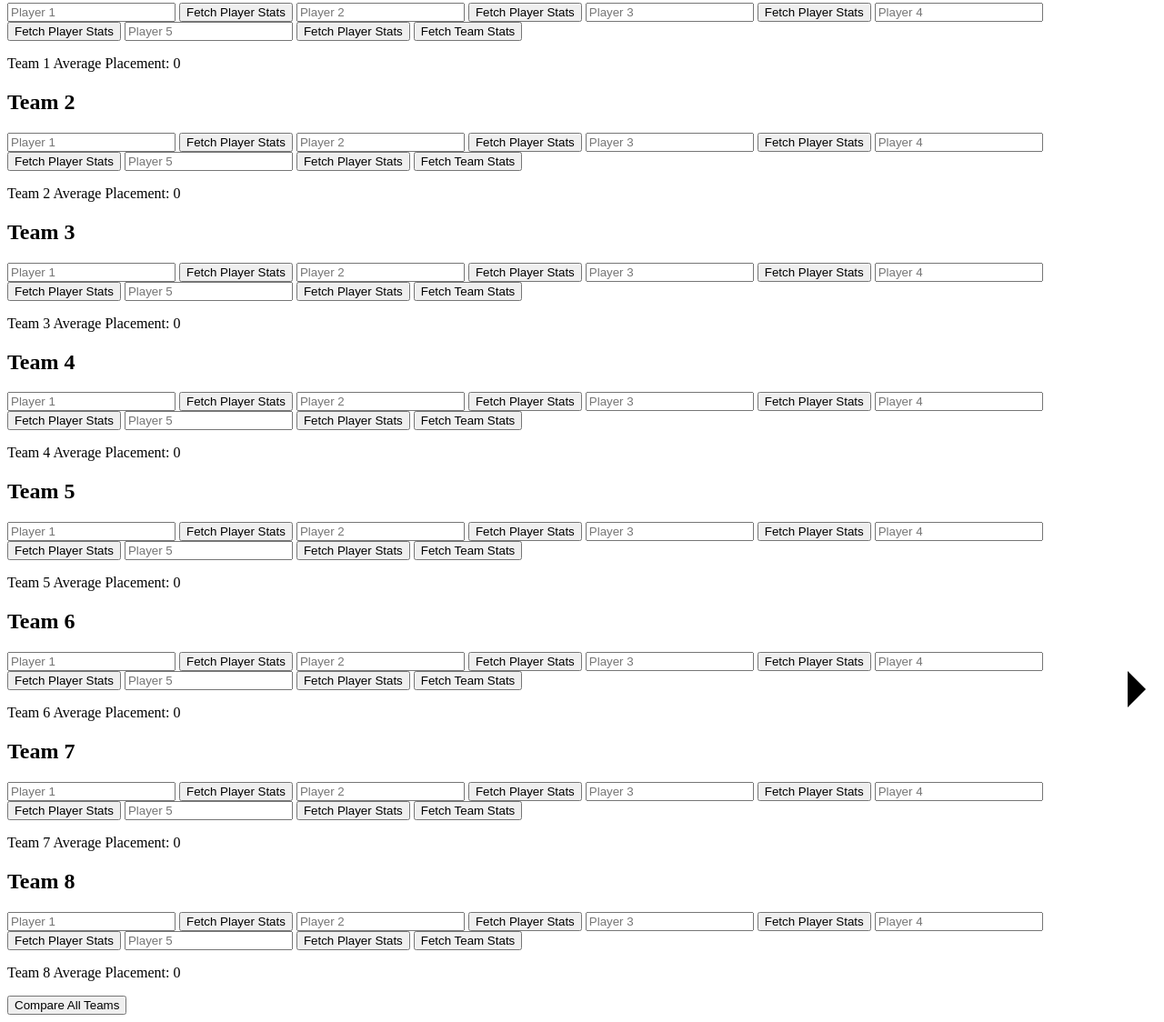
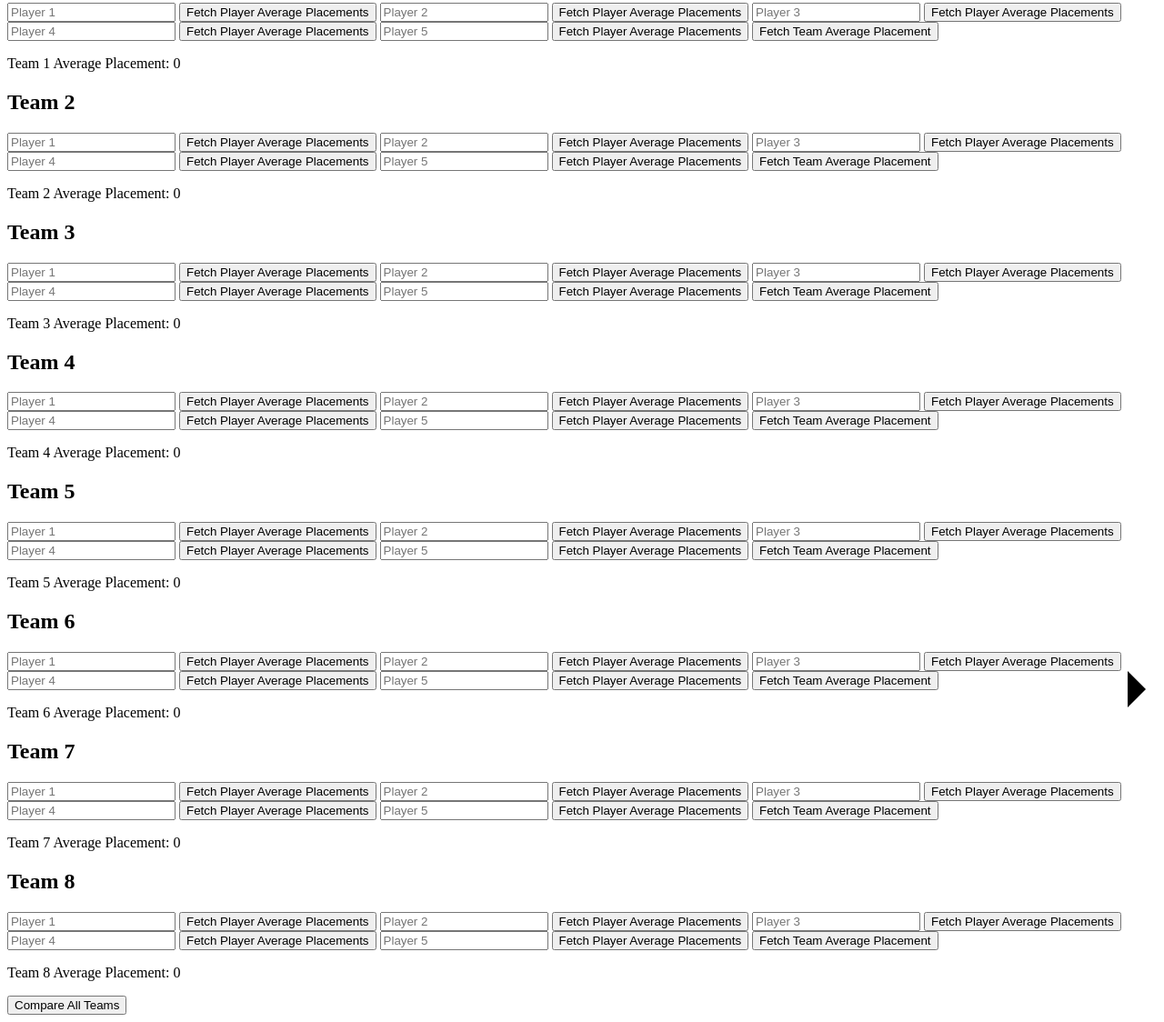
Before and after one commit to RandomNerd01/BlockWarsStats, a plain HTML site: page index1.html in a window 1280 px wide. Shown: the part 222-1346 px from the top of the page at 91% size. Drawn offline with Linux system fonts and the light colour scheme.

Commit message:
Update index1.html

```diff
--- a/index1.html
+++ b/index1.html
@@ -3,7 +3,7 @@
 <head>
     <meta charset="UTF-8">
     <meta name="viewport" content="width=device-width, initial-scale=1.0">
-    <title>BlockWars Player Stats</title>
+    <title>BlockWars Player Average Placements</title>
     <link rel="canonical" href="https://randomnerd01.github.io/BlockWarsStats/" />
     <link rel="stylesheet" href="styles.css">
     <style>
@@ -358,16 +358,16 @@
 <section id="team1">
     <h2>Team 1</h2>
     <input type="text" id="team1Player1" list="players" placeholder="Player 1">
-    <button class="fetchPlayerStatsBtn" data-team="1">Fetch Player Stats</button>
+    <button class="fetchPlayerStatsBtn" data-team="1">Fetch Player Average Placements</button>
     <input type="text" id="team1Player2" list="players" placeholder="Player 2">
-    <button class="fetchPlayerStatsBtn" data-team="1">Fetch Player Stats</button>
+    <button class="fetchPlayerStatsBtn" data-team="1">Fetch Player Average Placements</button>
     <input type="text" id="team1Player3" list="players" placeholder="Player 3">
-    <button class="fetchPlayerStatsBtn" data-team="1">Fetch Player Stats</button>
+    <button class="fetchPlayerStatsBtn" data-team="1">Fetch Player Average Placements</button>
     <input type="text" id="team1Player4" list="players" placeholder="Player 4">
-    <button class="fetchPlayerStatsBtn" data-team="1">Fetch Player Stats</button>
+    <button class="fetchPlayerStatsBtn" data-team="1">Fetch Player Average Placements</button>
     <input type="text" id="team1Player5" list="players" placeholder="Player 5">
-    <button class="fetchPlayerStatsBtn" data-team="1">Fetch Player Stats</button>
-    <button class="fetchTeamStatsBtn" data-team="1">Fetch Team Stats</button><br>
+    <button class="fetchPlayerStatsBtn" data-team="1">Fetch Player Average Placements</button>
+    <button class="fetchTeamStatsBtn" data-team="1">Fetch Team Average Placement</button><br>
     <p id="team1Points">Team 1 Average Placement: 0</p>
 </section>
 
@@ -376,16 +376,16 @@
 <section id="team2">
     <h2>Team 2</h2>
     <input type="text" id="team2Player1" list="players" placeholder="Player 1">
-    <button class="fetchPlayerStatsBtn" data-team="2">Fetch Player Stats</button>
+    <button class="fetchPlayerStatsBtn" data-team="2">Fetch Player Average Placements</button>
     <input type="text" id="team2Player2" list="players" placeholder="Player 2">
-    <button class="fetchPlayerStatsBtn" data-team="2">Fetch Player Stats</button>
+    <button class="fetchPlayerStatsBtn" data-team="2">Fetch Player Average Placements</button>
     <input type="text" id="team2Player3" list="players" placeholder="Player 3">
-    <button class="fetchPlayerStatsBtn" data-team="2">Fetch Player Stats</button>
+    <button class="fetchPlayerStatsBtn" data-team="2">Fetch Player Average Placements</button>
     <input type="text" id="team2Player4" list="players" placeholder="Player 4">
-    <button class="fetchPlayerStatsBtn" data-team="2">Fetch Player Stats</button>
+    <button class="fetchPlayerStatsBtn" data-team="2">Fetch Player Average Placements</button>
     <input type="text" id="team2Player5" list="players" placeholder="Player 5">
-    <button class="fetchPlayerStatsBtn" data-team="2">Fetch Player Stats</button>
-    <button class="fetchTeamStatsBtn" data-team="2">Fetch Team Stats</button><br>
+    <button class="fetchPlayerStatsBtn" data-team="2">Fetch Player Average Placements</button>
+    <button class="fetchTeamStatsBtn" data-team="2">Fetch Team Average Placement</button><br>
     <p id="team2Points">Team 2 Average Placement: 0</p>
 </section>
 
@@ -395,16 +395,16 @@
 <section id="team3">
     <h2>Team 3</h2>
     <input type="text" id="team3Player1" list="players" placeholder="Player 1">
-    <button class="fetchPlayerStatsBtn" data-team="3">Fetch Player Stats</button>
+    <button class="fetchPlayerStatsBtn" data-team="3">Fetch Player Average Placements</button>
     <input type="text" id="team3Player2" list="players" placeholder="Player 2">
-    <button class="fetchPlayerStatsBtn" data-team="3">Fetch Player Stats</button>
+    <button class="fetchPlayerStatsBtn" data-team="3">Fetch Player Average Placements</button>
     <input type="text" id="team3Player3" list="players" placeholder="Player 3">
-    <button class="fetchPlayerStatsBtn" data-team="3">Fetch Player Stats</button>
+    <button class="fetchPlayerStatsBtn" data-team="3">Fetch Player Average Placements</button>
     <input type="text" id="team3Player4" list="players" placeholder="Player 4">
-    <button class="fetchPlayerStatsBtn" data-team="3">Fetch Player Stats</button>
+    <button class="fetchPlayerStatsBtn" data-team="3">Fetch Player Average Placements</button>
     <input type="text" id="team3Player5" list="players" placeholder="Player 5">
-    <button class="fetchPlayerStatsBtn" data-team="3">Fetch Player Stats</button>
-    <button class="fetchTeamStatsBtn" data-team="3">Fetch Team Stats</button><br>
+    <button class="fetchPlayerStatsBtn" data-team="3">Fetch Player Average Placements</button>
+    <button class="fetchTeamStatsBtn" data-team="3">Fetch Team Average Placement</button><br>
     <p id="team3Points">Team 3 Average Placement: 0</p>
 </section>
 
@@ -413,16 +413,16 @@
 <section id="team4">
     <h2>Team 4</h2>
     <input type="text" id="team4Player1" list="players" placeholder="Player 1">
-    <button class="fetchPlayerStatsBtn" data-team="4">Fetch Player Stats</button>
+    <button class="fetchPlayerStatsBtn" data-team="4">Fetch Player Average Placements</button>
     <input type="text" id="team4Player2" list="players" placeholder="Player 2">
-    <button class="fetchPlayerStatsBtn" data-team="4">Fetch Player Stats</button>
+    <button class="fetchPlayerStatsBtn" data-team="4">Fetch Player Average Placements</button>
     <input type="text" id="team4Player3" list="players" placeholder="Player 3">
-    <button class="fetchPlayerStatsBtn" data-team="4">Fetch Player Stats</button>
+    <button class="fetchPlayerStatsBtn" data-team="4">Fetch Player Average Placements</button>
     <input type="text" id="team4Player4" list="players" placeholder="Player 4">
-    <button class="fetchPlayerStatsBtn" data-team="4">Fetch Player Stats</button>
+    <button class="fetchPlayerStatsBtn" data-team="4">Fetch Player Average Placements</button>
     <input type="text" id="team4Player5" list="players" placeholder="Player 5">
-    <button class="fetchPlayerStatsBtn" data-team="4">Fetch Player Stats</button>
-    <button class="fetchTeamStatsBtn" data-team="4">Fetch Team Stats</button><br>
+    <button class="fetchPlayerStatsBtn" data-team="4">Fetch Player Average Placements</button>
+    <button class="fetchTeamStatsBtn" data-team="4">Fetch Team Average Placement</button><br>
     <p id="team4Points">Team 4 Average Placement: 0</p>
 </section>
 
@@ -431,16 +431,16 @@
 <section id="team5">
     <h2>Team 5</h2>
     <input type="text" id="team5Player1" list="players" placeholder="Player 1">
-    <button class="fetchPlayerStatsBtn" data-team="5">Fetch Player Stats</button>
+    <button class="fetchPlayerStatsBtn" data-team="5">Fetch Player Average Placements</button>
     <input type="text" id="team5Player2" list="players" placeholder="Player 2">
-    <button class="fetchPlayerStatsBtn" data-team="5">Fetch Player Stats</button>
+    <button class="fetchPlayerStatsBtn" data-team="5">Fetch Player Average Placements</button>
     <input type="text" id="team5Player3" list="players" placeholder="Player 3">
-    <button class="fetchPlayerStatsBtn" data-team="5">Fetch Player Stats</button>
+    <button class="fetchPlayerStatsBtn" data-team="5">Fetch Player Average Placements</button>
     <input type="text" id="team5Player4" list="players" placeholder="Player 4">
-    <button class="fetchPlayerStatsBtn" data-team="5">Fetch Player Stats</button>
+    <button class="fetchPlayerStatsBtn" data-team="5">Fetch Player Average Placements</button>
     <input type="text" id="team5Player5" list="players" placeholder="Player 5">
-    <button class="fetchPlayerStatsBtn" data-team="5">Fetch Player Stats</button>
-    <button class="fetchTeamStatsBtn" data-team="5">Fetch Team Stats</button><br>
+    <button class="fetchPlayerStatsBtn" data-team="5">Fetch Player Average Placements</button>
+    <button class="fetchTeamStatsBtn" data-team="5">Fetch Team Average Placement</button><br>
     <p id="team5Points">Team 5 Average Placement: 0</p>
 </section>
 
@@ -449,16 +449,16 @@
 <section id="team6">
     <h2>Team 6</h2>
     <input type="text" id="team6Player1" list="players" placeholder="Player 1">
-    <button class="fetchPlayerStatsBtn" data-team="6">Fetch Player Stats</button>
+    <button class="fetchPlayerStatsBtn" data-team="6">Fetch Player Average Placements</button>
     <input type="text" id="team6Player2" list="players" placeholder="Player 2">
-    <button class="fetchPlayerStatsBtn" data-team="6">Fetch Player Stats</button>
+    <button class="fetchPlayerStatsBtn" data-team="6">Fetch Player Average Placements</button>
     <input type="text" id="team6Player3" list="players" placeholder="Player 3">
-    <button class="fetchPlayerStatsBtn" data-team="6">Fetch Player Stats</button>
+    <button class="fetchPlayerStatsBtn" data-team="6">Fetch Player Average Placements</button>
     <input type="text" id="team6Player4" list="players" placeholder="Player 4">
-    <button class="fetchPlayerStatsBtn" data-team="6">Fetch Player Stats</button>
+    <button class="fetchPlayerStatsBtn" data-team="6">Fetch Player Average Placements</button>
     <input type="text" id="team6Player5" list="players" placeholder="Player 5">
-    <button class="fetchPlayerStatsBtn" data-team="6">Fetch Player Stats</button>
-    <button class="fetchTeamStatsBtn" data-team="6">Fetch Team Stats</button><br>
+    <button class="fetchPlayerStatsBtn" data-team="6">Fetch Player Average Placements</button>
+    <button class="fetchTeamStatsBtn" data-team="6">Fetch Team Average Placement</button><br>
     <p id="team6Points">Team 6 Average Placement: 0</p>
 </section>
 
@@ -467,16 +467,16 @@
 <section id="team7">
     <h2>Team 7</h2>
     <input type="text" id="team7Player1" list="players" placeholder="Player 1">
-    <button class="fetchPlayerStatsBtn" data-team="7">Fetch Player Stats</button>
+    <button class="fetchPlayerStatsBtn" data-team="7">Fetch Player Average Placements</button>
     <input type="text" id="team7Player2" list="players" placeholder="Player 2">
-    <button class="fetchPlayerStatsBtn" data-team="7">Fetch Player Stats</button>
+    <button class="fetchPlayerStatsBtn" data-team="7">Fetch Player Average Placements</button>
     <input type="text" id="team7Player3" list="players" placeholder="Player 3">
-    <button class="fetchPlayerStatsBtn" data-team="7">Fetch Player Stats</button>
+    <button class="fetchPlayerStatsBtn" data-team="7">Fetch Player Average Placements</button>
     <input type="text" id="team7Player4" list="players" placeholder="Player 4">
-    <button class="fetchPlayerStatsBtn" data-team="7">Fetch Player Stats</button>
+    <button class="fetchPlayerStatsBtn" data-team="7">Fetch Player Average Placements</button>
     <input type="text" id="team7Player5" list="players" placeholder="Player 5">
-    <button class="fetchPlayerStatsBtn" data-team="7">Fetch Player Stats</button>
-    <button class="fetchTeamStatsBtn" data-team="7">Fetch Team Stats</button><br>
+    <button class="fetchPlayerStatsBtn" data-team="7">Fetch Player Average Placements</button>
+    <button class="fetchTeamStatsBtn" data-team="7">Fetch Team Average Placement</button><br>
     <p id="team7Points">Team 7 Average Placement: 0</p>
 </section>
 
@@ -486,16 +486,16 @@
 <section id="team8">
     <h2>Team 8</h2>
     <input type="text" id="team8Player1" list="players" placeholder="Player 1">
-    <button class="fetchPlayerStatsBtn" data-team="8">Fetch Player Stats</button>
+    <button class="fetchPlayerStatsBtn" data-team="8">Fetch Player Average Placements</button>
     <input type="text" id="team8Player2" list="players" placeholder="Player 2">
-    <button class="fetchPlayerStatsBtn" data-team="8">Fetch Player Stats</button>
+    <button class="fetchPlayerStatsBtn" data-team="8">Fetch Player Average Placements</button>
     <input type="text" id="team8Player3" list="players" placeholder="Player 3">
-    <button class="fetchPlayerStatsBtn" data-team="8">Fetch Player Stats</button>
+    <button class="fetchPlayerStatsBtn" data-team="8">Fetch Player Average Placements</button>
     <input type="text" id="team8Player4" list="players" placeholder="Player 4">
-    <button class="fetchPlayerStatsBtn" data-team="8">Fetch Player Stats</button>
+    <button class="fetchPlayerStatsBtn" data-team="8">Fetch Player Average Placements</button>
     <input type="text" id="team8Player5" list="players" placeholder="Player 5">
-    <button class="fetchPlayerStatsBtn" data-team="8">Fetch Player Stats</button>
-    <button class="fetchTeamStatsBtn" data-team="8">Fetch Team Stats</button><br>
+    <button class="fetchPlayerStatsBtn" data-team="8">Fetch Player Average Placements</button>
+    <button class="fetchTeamStatsBtn" data-team="8">Fetch Team Average Placement</button><br>
     <p id="team8Points">Team 8 Average Placement: 0</p>
 </section>
 <!-- Compare all teams button -->
```
